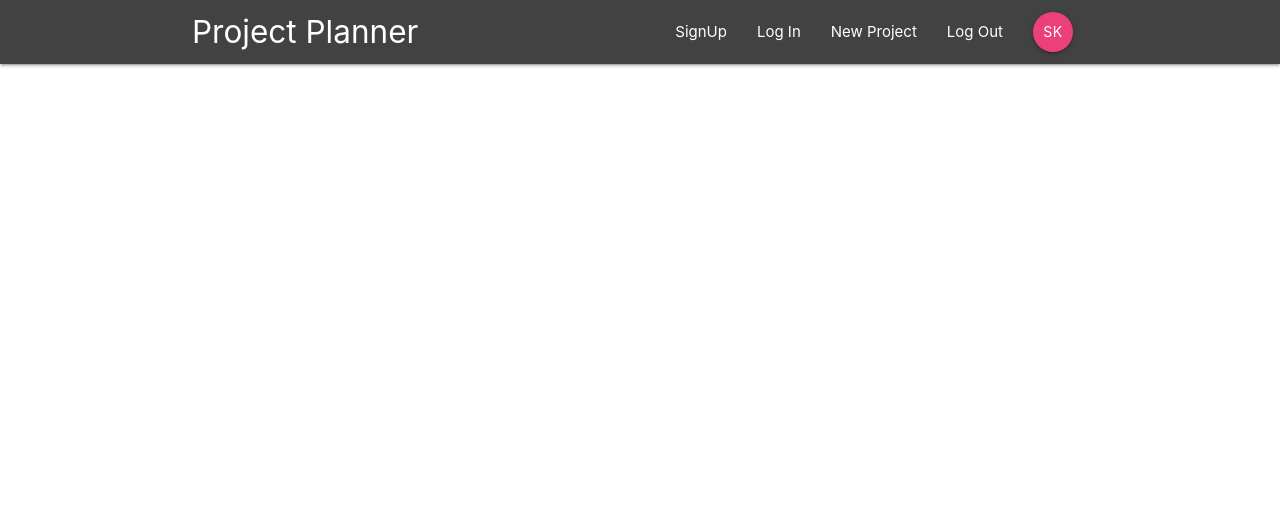
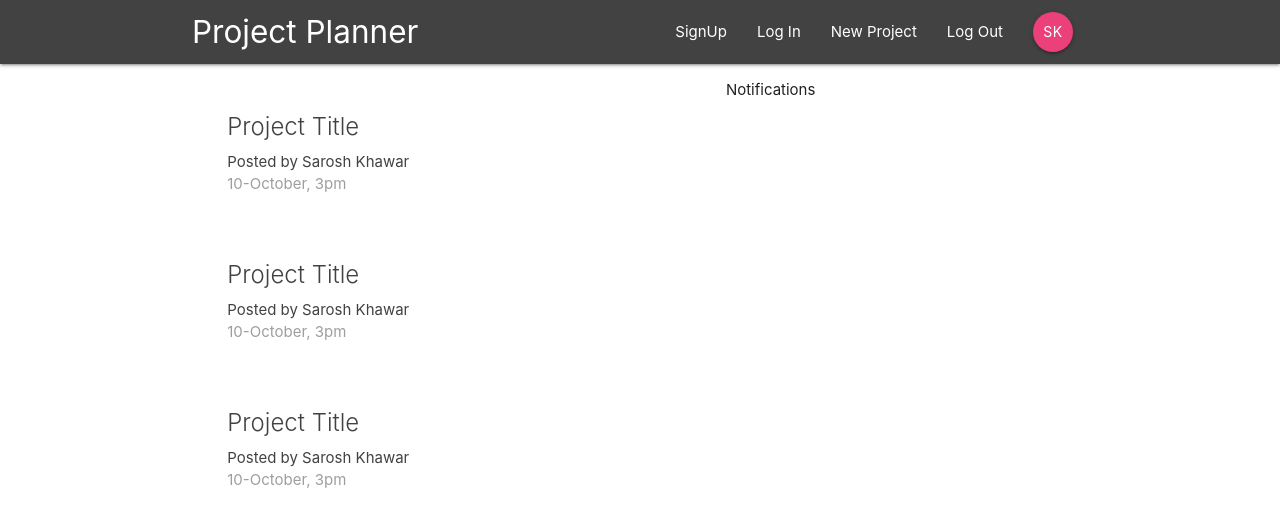
Before and after one commit to SaroshKhawar496/Project-Planner, a React (Create React App) app: page / in a window 1280 px wide. Shown: the top 524 px of the page. Built offline with nearby package versions, Linux system fonts and the light colour scheme.

Commit message:
Created Dashboard, Notifications, ProjectList components

```diff
--- a/src/App.js
+++ b/src/App.js
@@ -1,6 +1,7 @@
 import React, { Component } from "react";
-import { BrowserRouter } from "react-router-dom";
+import { BrowserRouter, Switch, Route } from "react-router-dom";
 import Navbar from "./components/layout/Navbar";
+import Dashboard from "./components/dashboard/Dashboard";
 
 class App extends Component {
   render() {
@@ -8,6 +9,9 @@
       <BrowserRouter>
         <div className="App">
           <Navbar />
+          <Switch>
+            <Route path="/" component={Dashboard} />
+          </Switch>
         </div>
       </BrowserRouter>
     );
--- a/src/components/dashboard/Dashboard.js
+++ b/src/components/dashboard/Dashboard.js
@@ -0,0 +1,22 @@
+import React, { Component } from "react";
+import Notifications from "./Notifications";
+import ProjectList from '../projects/ProjectList';
+
+class Dashboard extends Component {
+  render() {
+    return (
+      <div className="dashboard container">
+        <div className="row">
+          <div className="col s12 m6">
+              <ProjectList />
+          </div>
+          <div className="col s12 m5 offset-m1">
+            <Notifications />
+          </div>
+        </div>
+      </div>
+    );
+  }
+}
+
+export default Dashboard;
--- a/src/components/dashboard/Notifications.js
+++ b/src/components/dashboard/Notifications.js
@@ -0,0 +1,11 @@
+import React from "react";
+
+const Notifications = () => {
+  return (
+    <div>
+      <p>Notifications</p>
+    </div>
+  );
+};
+
+export default Notifications;
--- a/src/components/projects/ProjectList.js
+++ b/src/components/projects/ProjectList.js
@@ -0,0 +1,30 @@
+import React from 'react';
+
+const ProjectList = () => {
+    return (
+        <div className="project-list section">
+            <div className="card z-depth-0 project-summary">
+                <div className="card-content grey-text text-darken-3">
+                    <span className="card-title">Project Title</span>
+                    <p>Posted by Sarosh Khawar</p>
+                    <p className="grey-text">10-October, 3pm</p>
+                </div>
+            </div>
+            <div className="card z-depth-0 project-summary">
+                <div className="card-content grey-text text-darken-3">
+                    <span className="card-title">Project Title</span>
+                    <p>Posted by Sarosh Khawar</p>
+                    <p className="grey-text">10-October, 3pm</p>
+                </div>
+            </div>
+            <div className="card z-depth-0 project-summary">
+                <div className="card-content grey-text text-darken-3">
+                    <span className="card-title">Project Title</span>
+                    <p>Posted by Sarosh Khawar</p>
+                    <p className="grey-text">10-October, 3pm</p>
+                </div>
+            </div>
+        </div>
+    )
+}
+export default ProjectList;
```
